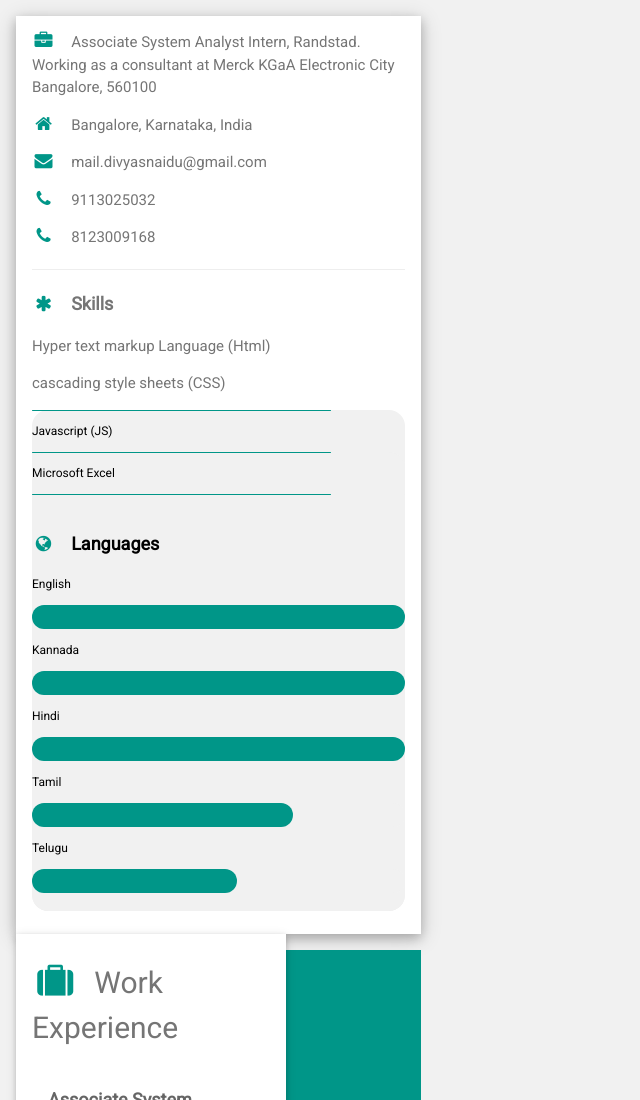
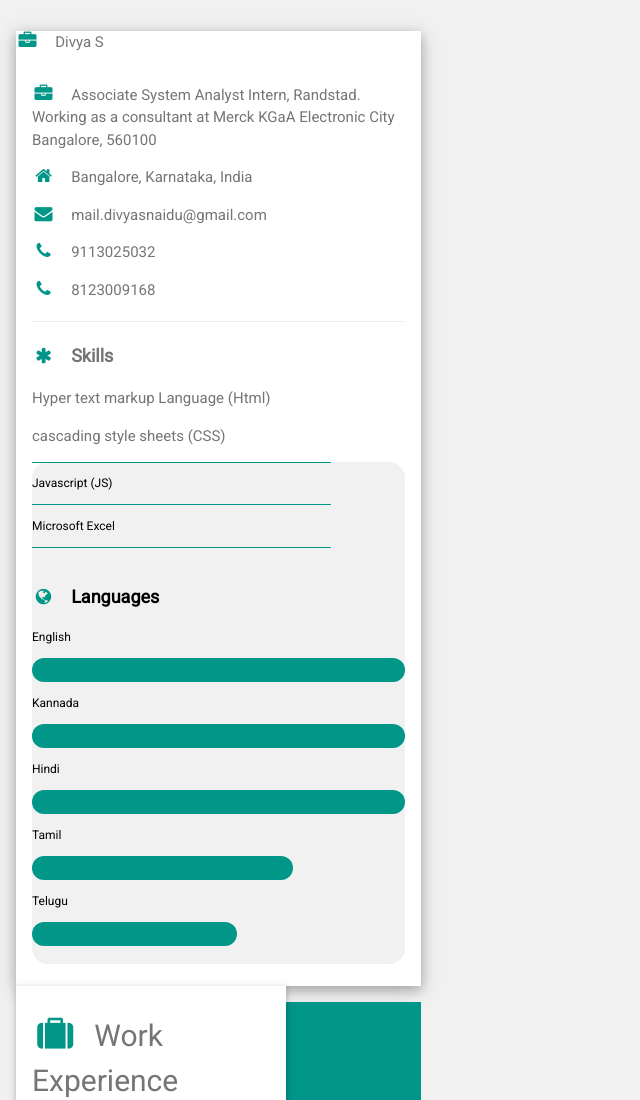
Before and after one commit to Ddivi9/APRIL_RESUME, a plain HTML site: page index.html in a window 1280 px wide. Shown: the top 1100 px of the page, without its empty margins (0-640 px from the left). Drawn offline with nearby package versions, Linux system fonts and the light colour scheme.

Commit message:
Update index.html

```diff
--- a/index.html
+++ b/index.html
@@ -37,6 +37,8 @@
                 <div class="w3-third">
                     <div class="w3-white w3-text-grey w3-card-4">
                         <div class="w3-display-container">
+                            <p><i class="fa fa-briefcase fa-fw w3-margin-right w3-large w3-text-teal"></i>Divya S
+                            </p>
 
 
                         </div>
```
